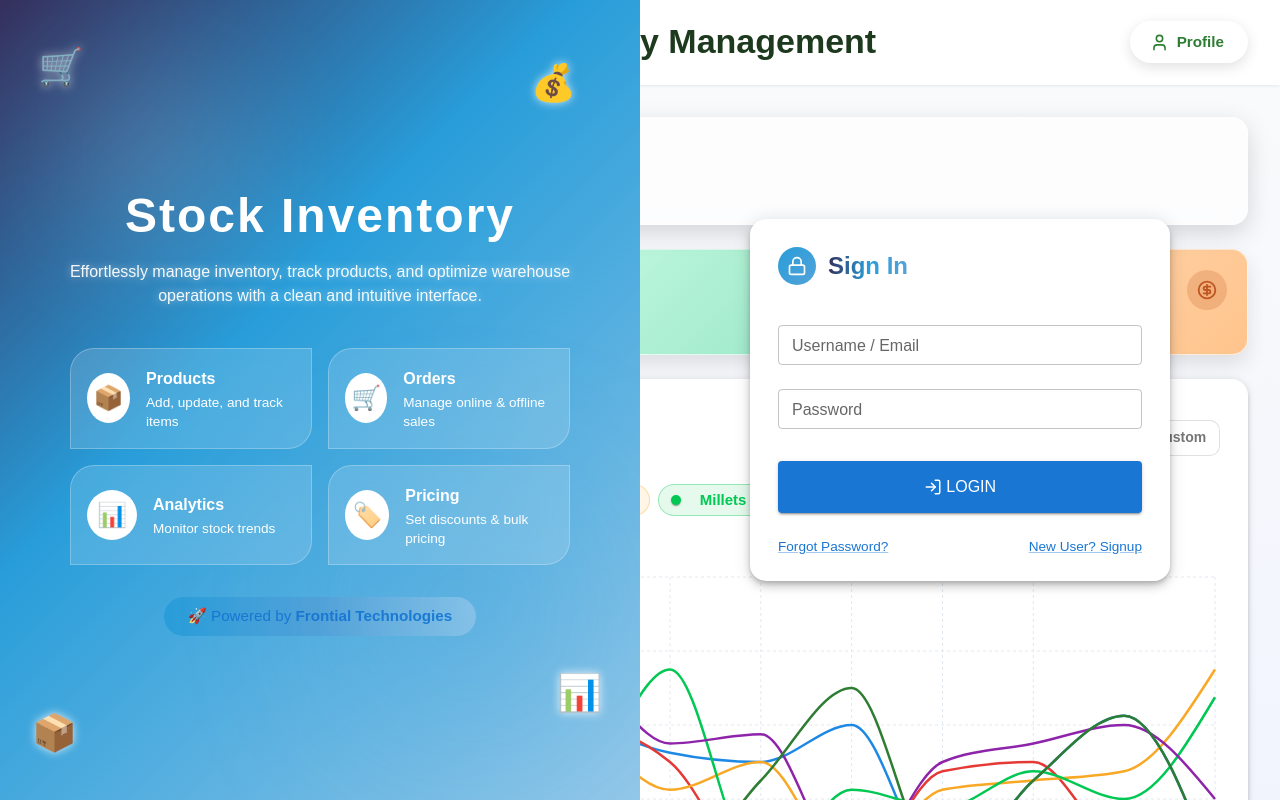
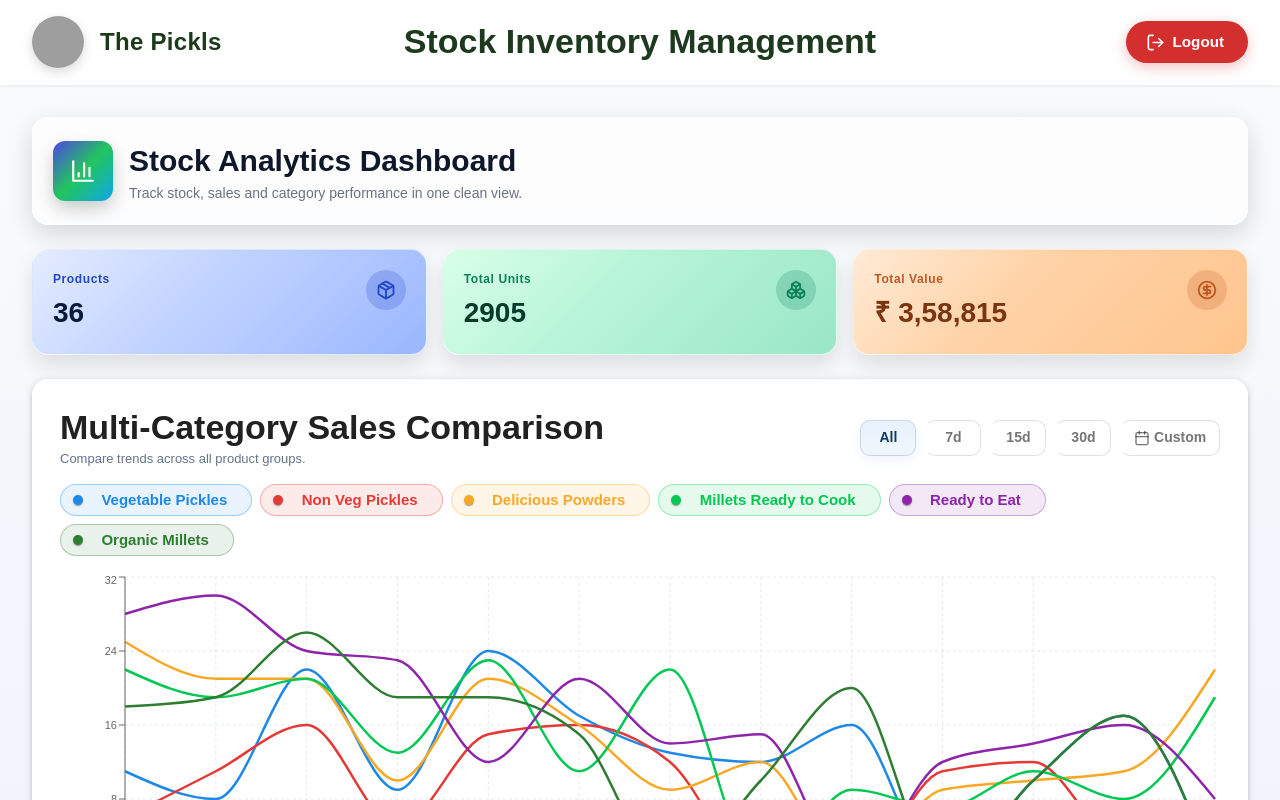
Before and after one commit to satyatarunk-Frontial/Inventory-Dashboard, a React (Create React App) app: page /dashboard in a window 1280 px wide. Shown: the top 800 px of the page. Built offline with nearby package versions, Linux system fonts and the light colour scheme; sample sign-in values are in the browser's storage; grey boxes are pictures that could not be loaded.

Commit message:
login ui fix

```diff
--- a/src/Auth/Login.jsx
+++ b/src/Auth/Login.jsx
@@ -1,8 +1,8 @@
-import { useState } from "react";
-import { useNavigate } from "react-router-dom";
+// src/Auth/Login.jsx
+import { useState, useEffect, useContext } from "react";
+import { useNavigate, Navigate } from "react-router-dom";
 import users from "../data/users";
 import { AuthContext } from "../App";
-import { useContext } from "react";
 
 import {
   Box,
@@ -22,21 +22,34 @@ function Login() {
   const [password, setPassword] = useState("");
   const [showForgot, setShowForgot] = useState(false);
   const [showSignup, setShowSignup] = useState(false);
+
   const navigate = useNavigate();
-  const { setIsLoggedIn } = useContext(AuthContext);
+  const { isLoggedIn, setIsLoggedIn } = useContext(AuthContext);
+
+  // All hooks called unconditionally — ESLint happy
+  useEffect(() => {
+    if (isLoggedIn || localStorage.getItem("isLoggedIn") === "true") {
+      setIsLoggedIn(true);
+      navigate("/dashboard", { replace: true });
+    }
+  }, [isLoggedIn, setIsLoggedIn, navigate]);
+
+  // Early return AFTER hooks
+  if (isLoggedIn) {
+    return <Navigate to="/dashboard" replace />;
+  }
 
  const handleLogin = (e) => {
   e.preventDefault();
-
-  const user = users.find(
-    (u) => u.email === email && u.password === password
-  );
-
-
-
+  const user = users.find((u) => u.username === email && u.password === password);
+  if (user) {
     localStorage.setItem("isLoggedIn", "true");
+    localStorage.setItem("user", JSON.stringify(user));
     setIsLoggedIn(true);
-  navigate("/dashboard");
+    navigate("/dashboard", { replace: true });
+  } else {
+    alert("Invalid email or password!");
+  }
 };
 
   return (
@@ -49,12 +62,11 @@ function Login() {
         overflow: "hidden",
         flexDirection: { xs: "column", md: "row" },
         position: { xs: "static", md: "fixed" },
-    top: { md: 0 },
-    left: { md: 0 },
-
+        top: 0,
+        left: 0,
+        background: "white",
       }}
     >
-
      {/* LEFT PANEL */}
       <Box
         sx={{
@@ -62,6 +74,7 @@ function Login() {
           minWidth: { xs: "100%", md: "50%" },
           height: "100%",
           overflow: "hidden",
+
           color: "white",
           display: "flex",
           flexDirection: "column",
@@ -270,6 +283,8 @@ function Login() {
         </Link>
       </Box>
 
+
+
       {/* RIGHT PANEL */}
       <Box
         sx={{
@@ -278,69 +293,46 @@ function Login() {
           display: "flex",
           justifyContent: "center",
           alignItems: "center",
-          p: { xs: 2, sm: 3, md: 4 },
-          // backgroundColor: "#ffffff",
-          // height: "100vh",
-          // position: "relative",
-          // zIndex: 10,
+          p: 3,
+          backgroundColor: "#f8fafc",
         }}
       >
-        {/* Conditional Forms */}
         {showForgot ? (
           <ForgotPassword onBack={() => setShowForgot(false)} />
         ) : showSignup ? (
           <Signup onBack={() => setShowSignup(false)} />
         ) : (
-          <Card
-            sx={{
-              width: "100%",
-              maxWidth: 420,
-              borderRadius: 4,
-              boxShadow: 6,
-            }}
-          >
-            <CardContent sx={{ p: { xs: 2.5, sm: 3.5 } }}>
-              {/* Login Header */}
+          <Card sx={{ maxWidth: 420, width: "100%", boxShadow: 6, borderRadius: 4 }}>
+            <CardContent sx={{ p: 4 }}>
               <Box sx={{ display: "flex", alignItems: "center", mb: 3 }}>
                 <Box
                   sx={{
-                    width: 38,
-                    height: 38,
+                    width: 40,
+                    height: 40,
                     borderRadius: "50%",
                     background: "linear-gradient(135deg, #289DD9, #54A2D9)",
                     display: "flex",
                     justifyContent: "center",
                     alignItems: "center",
+                    mr: 2,
                   }}
                 >
-                  <Lock size={20} color="#fff" />
+                  <Lock size={22} color="white" />
                 </Box>
-
-                <Typography
-                  variant="h5"
-                  sx={{
-                    fontWeight: "bold",
-                    ml: 1.5,
-                    background:
-                      "linear-gradient(90deg, #352F5C, #289DD9, #54A2D9)",
-                    WebkitBackgroundClip: "text",
-                    WebkitTextFillColor: "transparent",
-                  }}
-                >
+                <Typography variant="h5" fontWeight="bold">
                   Sign In
                 </Typography>
               </Box>
 
-              {/* Login Form */}
               <form onSubmit={handleLogin}>
-
                 <TextField
-                  label="Username / Email"
+                  label="Email"
                   fullWidth
                   margin="normal"
                   size="small"
                   value={email}
                   onChange={(e) => setEmail(e.target.value)}
+                  required
                 />
                 <TextField
                   label="Password"
@@ -350,35 +342,23 @@ function Login() {
                   size="small"
                   value={password}
                   onChange={(e) => setPassword(e.target.value)}
+                  required
                 />
-
                 <Button
                   type="submit"
+                  fullWidth
                   variant="contained"
-                  fullWidth
-                  sx={{
-                    mt: 3,
-                    py: 1.5,
-                    fontSize: { xs: "0.9rem", sm: "1rem" },
-                  }}
+                  sx={{ mt: 3, py: 1.5, background: "#289DD9" }}
                 >
-                  <LogIn size={18} />
-                  &nbsp;Login
+                  <LogIn size={18} style={{ marginRight: 8 }} /> Login
                 </Button>
               </form>
 
-              {/* Links */}
-              <Box
-                sx={{
-                  mt: 3,
-                  display: "flex",
-                  justifyContent: "space-between",
-                  fontSize: { xs: "0.75rem", sm: "0.85rem" },
-                }}
-              >
+              <Box sx={{ mt: 3, textAlign: "center" }}>
                 <Link component="button" onClick={() => setShowForgot(true)}>
                   Forgot Password?
-                </Link>
+                </Link>{" "}
+                •{" "}
                 <Link component="button" onClick={() => setShowSignup(true)}>
                   New User? Signup
                 </Link>
--- a/src/components/navbar/Navbar.jsx
+++ b/src/components/navbar/Navbar.jsx
@@ -1,30 +1,20 @@
 // src/components/navbar/Navbar.jsx
-import React, { useState } from "react";
-import { Box, Typography, Button, Stack, Avatar } from "@mui/material";
-import { User } from "lucide-react";
-import AuthDialog from "../../Auth/Login";  // Adjust the path according to your folder structure
-
-
+import React from "react";
+import { Box, Typography, Button, Stack } from "@mui/material";
+import { LogOut, User } from "lucide-react";
+import { useContext } from "react";
+import { useNavigate } from "react-router-dom";
+import { AuthContext } from "../../App";  // Adjust path if needed
 
 export default function Navbar() {
-  const [authOpen, setAuthOpen] = useState(false);
+  const { isLoggedIn, setIsLoggedIn } = useContext(AuthContext);
+  const navigate = useNavigate();
 
-  // Brand text that should change after login (default as in your design)
-  const [brandText, setBrandText] = useState("The Pickls");
-
-  function handleOpenAuth() {
-    setAuthOpen(true);
-  }
-  function handleCloseAuth() {
-    setAuthOpen(false);
-  }
-
-  // onLogin receives a user object { id, username, brandText }
-  function handleLoginSuccess(user) {
-    // If user has brandText, replace the brand with it; else fallback to default
-    setBrandText(user.brandText ? user.brandText : brandText);
-    setAuthOpen(false);
-  }
+  const handleLogout = () => {
+    localStorage.removeItem("isLoggedIn");
+    setIsLoggedIn(false);
+    navigate("/login", { replace: true });
+  };
 
   return (
     <Box
@@ -64,7 +54,6 @@ export default function Navbar() {
               boxShadow: "0 4px 12px rgba(0, 0, 0, 0.15)",
             }}
           />
-
           <Typography
             variant="h5"
             sx={{
@@ -74,11 +63,11 @@ export default function Navbar() {
               display: { xs: "none", md: "block" },
             }}
           >
-            {brandText}
+            The Pickls
           </Typography>
         </Stack>
 
-        {/* Center Title - Only visible on larger screens */}
+        {/* Center Title */}
         <Typography
           variant="h4"
           sx={{
@@ -95,9 +84,33 @@ export default function Navbar() {
           Stock Inventory Management
         </Typography>
 
-        {/* Profile Button */}
+        {/* Right Side: Show Logout when logged in */}
+        {isLoggedIn ? (
           <Button
-          onClick={handleOpenAuth}
+            onClick={handleLogout}
+            variant="contained"
+            startIcon={<LogOut size={19} />}
+            sx={{
+              bgcolor: "#d32f2f",
+              color: "white",
+              fontWeight: 600,
+              fontSize: "0.95rem",
+              textTransform: "none",
+              borderRadius: "30px",
+              px: 3,
+              py: 1,
+              boxShadow: "0 4px 14px rgba(211, 47, 47, 0.3)",
+              "&:hover": {
+                bgcolor: "#b71c1c",
+                boxShadow: "0 8px 20px rgba(211, 47, 47, 0.4)",
+              },
+            }}
+          >
+            Logout
+          </Button>
+        ) : (
+          <Button
+            onClick={() => navigate("/login")}
             variant="contained"
             startIcon={<User size={19} />}
             sx={{
@@ -110,7 +123,6 @@ export default function Navbar() {
               px: 3,
               py: 1,
               boxShadow: "0 4px 14px rgba(0, 0, 0, 0.12)",
-            transition: "all 0.2s ease",
               "&:hover": {
                 bgcolor: "white",
                 boxShadow: "0 8px 20px rgba(0, 0, 0, 0.18)",
@@ -118,15 +130,10 @@ export default function Navbar() {
               },
             }}
           >
-          Profile
+            Login
           </Button>
+        )}
       </Stack>
-
-      <AuthDialog
-        open={authOpen}
-        onClose={handleCloseAuth}
-        onLoginSuccess={handleLoginSuccess}
-      />
     </Box>
   );
 }
```
Lines whose indentation alone changed are shown as unchanged.
